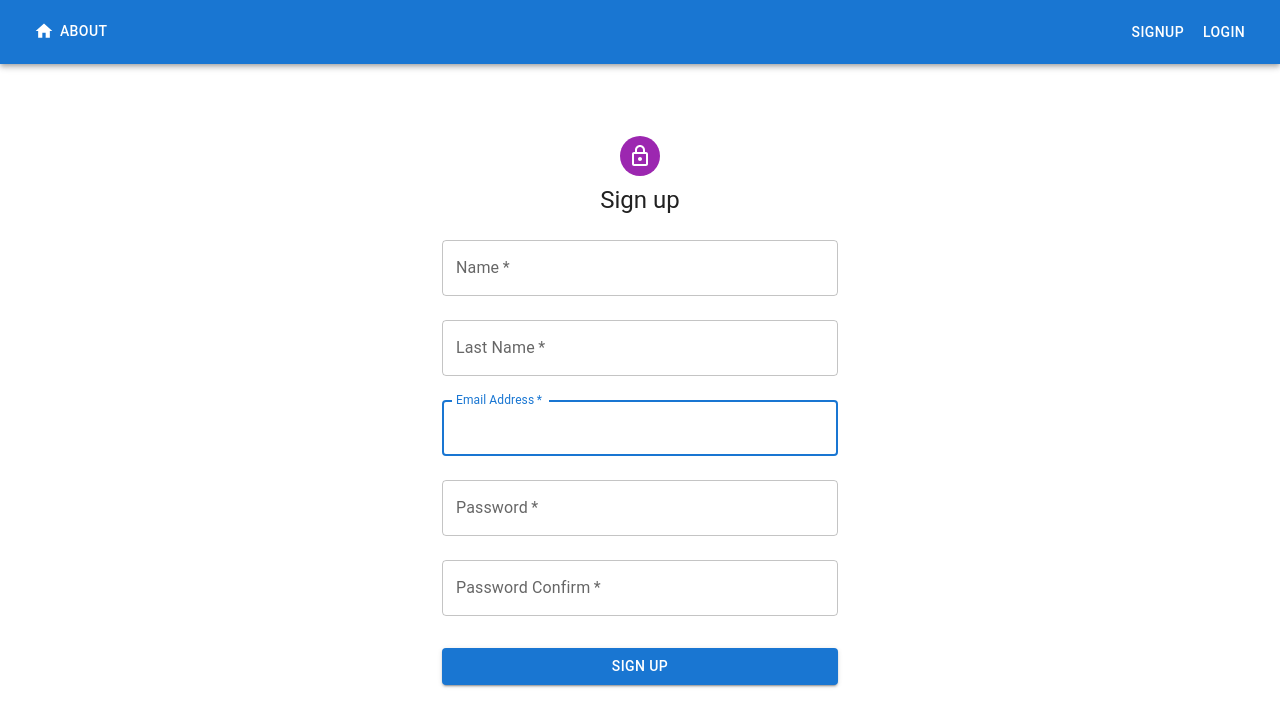
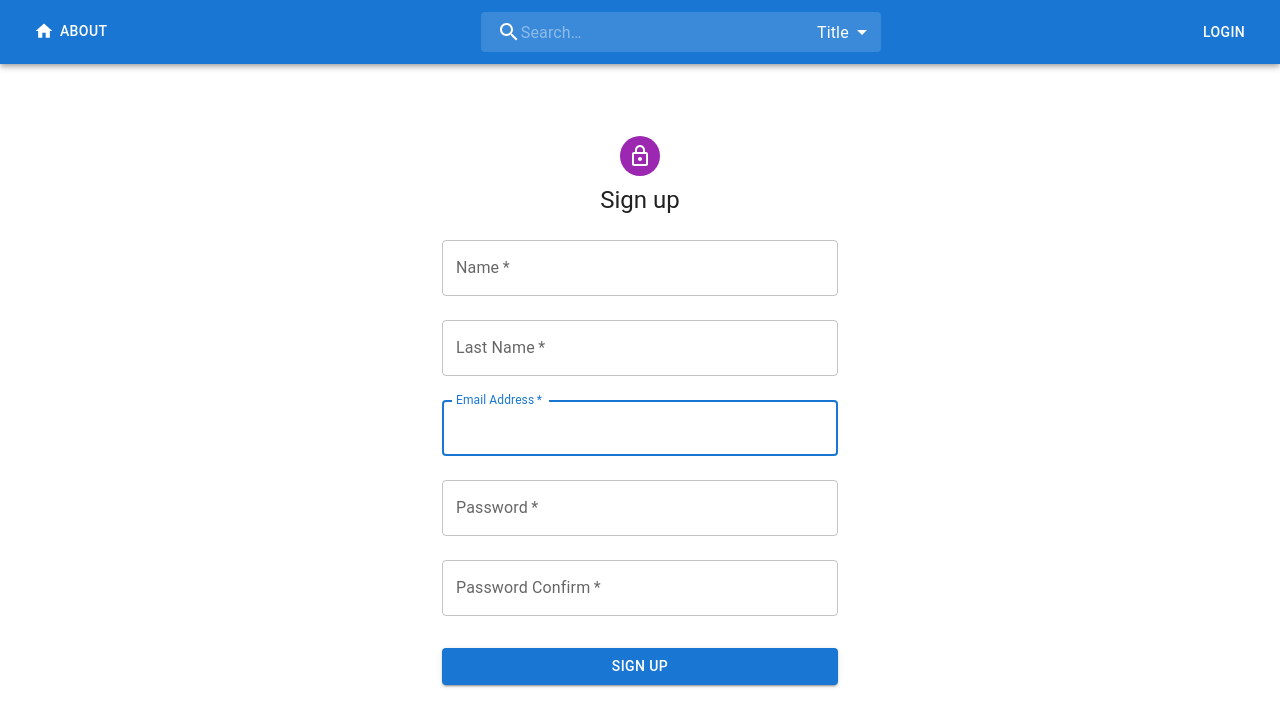
Before and after one commit to Bernardasko/recipe_website, a React (Vite) app in the folder front/: page /signup in a window 1280 px wide. Shown: the top 726 px of the page. Built offline with nearby package versions, Linux system fonts and the light colour scheme.

Commit message:
create a search bar

```diff
--- a/front/Layout.jsx
+++ b/front/Layout.jsx
@@ -1,103 +1,104 @@
-import {
-  AppBar,
-  Box,
-  Toolbar,
-  Typography,
-  Button,
-  IconButton,
-  CssBaseline,
-} from '@mui/material';
-import { Home as HomeIcon } from '@mui/icons-material';
-import { NavLink, Outlet, useNavigate } from 'react-router-dom';
-import { jwtDecode } from 'jwt-decode';
-import { useContext } from 'react';
-import { AppContext } from './src/context/AppContext';
+import { AppBar, Box, Toolbar, Typography, Button, IconButton, CssBaseline, Drawer,
+} from "@mui/material";
+import { Home as HomeIcon, Menu as MenuIcon } from "@mui/icons-material";
+import { NavLink, Outlet } from "react-router-dom";
+import { jwtDecode } from "jwt-decode";
+import { useContext, useState } from "react";
+import { AppContext } from "./src/context/AppContext";
+import SearchBar from "./src/components/SearchBar";
+import AppDrawer from "./src/components/AppDrawer";
+
+const drawerWidth = 240;
 
 function Layout() {
-  const {setToken} = useContext(AppContext)
-  const token = window.localStorage.getItem('token');
+  const { setToken } = useContext(AppContext);
+  const token = window.localStorage.getItem("token");
   let decoded;
   if (token) {
     decoded = jwtDecode(token);
   }
 
-  const navigate = useNavigate();
+  const [mobileOpen, setMobileOpen] = useState(false);
+
+  const handleDrawerToggle = () => {
+    setMobileOpen(!mobileOpen);
+  };
 
   const clearToken = () => {
     localStorage.clear();
-    setToken(null)
-    navigate('/');
+    setToken(null);
     window.location.reload();
-
   };
 
   return (
     <>
       <Box sx={{ flexGrow: 1 }}>
         <CssBaseline />
-        <AppBar position='static'>
+        <AppBar position="static">
           <Toolbar>
-            <Typography variant='h6' component='div' sx={{ flexGrow: 1 }}>
-              <Typography variant='h6' component='div'>
-                <Button color='inherit'>
+            <IconButton
+              color="inherit"
+              aria-label="open drawer"
+              edge="start"
+              onClick={handleDrawerToggle}
+              sx={{ mr: 2, display: { sm: "none" } }}
+            >
+              <MenuIcon />
+            </IconButton>
+            <Typography
+              variant="h6"
+              component="div"
+              sx={{ flexGrow: 1, display: { xs: "none", sm: "block" } }}
+            >
+              <Button color="inherit">
                 <NavLink
-                    to='/'
-                    style={{ textDecoration: 'none', color: 'white' }}
+                  to="/"
+                  style={{ textDecoration: "none", color: "white" }}
                 >
                   <HomeIcon sx={{ pb: 0.5 }} /> About
                 </NavLink>
               </Button>
               {token && (
-                      <Button color='inherit'>
+                <Button color="inherit">
                   <NavLink
-                          to='/category'
-                          style={{ textDecoration: 'none', color: 'white' }}
+                    to="/category"
+                    style={{ textDecoration: "none", color: "white" }}
                   >
                     Category
                   </NavLink>
                 </Button>
               )}
             </Typography>
-            </Typography>
-            <Typography
-              variant='h6'
-              component='div'
-              sx={{ ml: 2 }}
-            ></Typography>
+            <Box sx={{ flexGrow: 1, display: { md: "flex" } }}>
+              <SearchBar />
+            </Box>
             {token && (
-              <Button color='inherit'>
+              <>
+                <Button
+                  color="inherit"
+                  sx={{ display: { xs: "none", sm: "block" } }}
+                >
                   <NavLink
-                  to='/profile'
-                  style={{ textDecoration: 'none', color: 'white' }}
+                    to="/profile"
+                    style={{ textDecoration: "none", color: "white" }}
                   >
-                  profile ({decoded.name})
+                    Profile ({decoded.name})
                   </NavLink>
                 </Button>
+                <Button
+                  color="inherit"
+                  onClick={clearToken}
+                  sx={{ display: { xs: "none", sm: "block" } }}
+                >
+                  Logout
+                </Button>
+              </>
             )}
             {!token && (
-              <Button color='inherit'>
+              <Button color="inherit">
                 <NavLink
-                  to='/signup'
-                  style={{ textDecoration: 'none', color: 'inherit' }}
-                >
-                  Signup
-                </NavLink>
-              </Button>
-            )}
-            {token ? (
-              <Button color='inherit' onClick={clearToken}>
-                <NavLink
-                  to='/'
-                  style={{ textDecoration: 'none', color: 'inherit' }}
-                >
-                  Logout
-                </NavLink>
-              </Button>
-            ) : (
-              <Button color='inherit'>
-                <NavLink
-                  to='/login'
-                  style={{ textDecoration: 'none', color: 'inherit' }}
+                  to="/login"
+                  style={{ textDecoration: "none", color: "inherit" }}
                 >
                   Login
                 </NavLink>
@@ -105,6 +106,22 @@ function Layout() {
             )}
           </Toolbar>
         </AppBar>
+        <Box component="nav">
+          <Drawer
+            variant="temporary"
+            open={mobileOpen}
+            onClose={handleDrawerToggle}
+            ModalProps={{
+              keepMounted: true,
+            }}
+            sx={{
+              display: { xs: "block", sm: "none" },
+              "& .MuiDrawer-paper": { boxSizing: "border-box", width: drawerWidth },
+            }}
+          >
+            <AppDrawer handleDrawerToggle={handleDrawerToggle} />
+          </Drawer>
+        </Box>
       </Box>
       <Outlet />
     </>
--- /dev/null
+++ b/front/src/components/AppDrawer.jsx
@@ -0,0 +1,78 @@
+import { Box, Typography, List, ListItem, ListItemText } from "@mui/material";
+import { NavLink, useNavigate } from "react-router-dom";
+import { useContext } from "react";
+import { AppContext } from "../context/AppContext";
+import { jwtDecode } from "jwt-decode";
+
+function AppDrawer({ handleDrawerToggle }) {
+  const { setToken } = useContext(AppContext);
+  const token = window.localStorage.getItem("token");
+  let decoded;
+  if (token) {
+    decoded = jwtDecode(token);
+  }
+
+  const navigate = useNavigate();
+
+  const clearToken = () => {
+    localStorage.clear();
+    setToken(null);
+    navigate("/");
+    window.location.reload();
+  };
+
+  return (
+    <Box onClick={handleDrawerToggle} sx={{ textAlign: "center" }}>
+      <Typography variant="h6" sx={{ my: 2 }}>
+        Menu
+      </Typography>
+      <List>
+        <ListItem>
+          <NavLink to="/" style={{ textDecoration: "none", color: "black" }}>
+            <ListItemText primary="About" />
+          </NavLink>
+        </ListItem>
+        {token && (
+          <>
+            <ListItem>
+              <NavLink
+                to="/category"
+                style={{ textDecoration: "none", color: "black" }}
+              >
+                <ListItemText primary="Category" />
+              </NavLink>
+            </ListItem>
+            <ListItem>
+              <NavLink
+                to="/profile"
+                style={{ textDecoration: "none", color: "black" }}
+              >
+                <ListItemText primary={`Profile (${decoded.name})`} />
+              </NavLink>
+            </ListItem>
+            <ListItem onClick={clearToken}>
+              <NavLink
+                to="/"
+                style={{ textDecoration: "none", color: "black" }}
+              >
+                <ListItemText primary="Logout" />
+              </NavLink>
+            </ListItem>
+          </>
+        )}
+        {!token && (
+          <ListItem>
+            <NavLink
+              to="/login"
+              style={{ textDecoration: "none", color: "black" }}
+            >
+              <ListItemText primary="Login" />
+            </NavLink>
+          </ListItem>
+        )}
+      </List>
+    </Box>
+  );
+}
+
+export default AppDrawer;
--- /dev/null
+++ b/front/src/components/SearchBar.jsx
@@ -0,0 +1,116 @@
+import React, { useState, useEffect } from 'react';
+import { styled, alpha, MenuItem, Select, Box } from '@mui/material';
+import SearchIcon from '@mui/icons-material/Search';
+import InputBase from '@mui/material/InputBase';
+import ArrowDropDownIcon from '@mui/icons-material/ArrowDropDown';
+
+const Search = styled('div')(({ theme }) => ({
+  position: 'relative',
+  borderRadius: theme.shape.borderRadius,
+  backgroundColor: alpha(theme.palette.common.white, 0.15),
+  '&:hover': {
+    backgroundColor: alpha(theme.palette.common.white, 0.25),
+  },
+  marginLeft: 0,
+  width: '100%',
+  maxWidth: 400,
+  display: 'flex',
+  alignItems: 'center',
+  height: 40,
+}));
+
+const SearchIconWrapper = styled('div')(({ theme }) => ({
+  padding: theme.spacing(0, 2),
+  height: '100%',
+  position: 'absolute',
+  pointerEvents: 'none',
+  display: 'flex',
+  alignItems: 'center',
+  justifyContent: 'center',
+}));
+
+const StyledInputBase = styled(InputBase)(({ theme }) => ({
+  color: 'inherit',
+  width: '100%',
+  '& .MuiInputBase-input': {
+    padding: theme.spacing(1, 1, 1, 0),
+    paddingLeft: `calc(0.5em + ${theme.spacing(4)})`,
+    transition: theme.transitions.create('width'),
+    width: '100%',
+    marginLeft: "px",
+  },
+}));
+
+const StyledSelect = styled(Select)(({ theme }) => ({
+  color: 'inherit',
+  '& .MuiSelect-icon': {
+    color: 'inherit',
+  },
+  '& .MuiOutlinedInput-notchedOutline': {
+    border: 'none',
+  },
+}));
+
+function SearchBar({ onSearch, onSort }) {
+  const [searchValue, setSearchValue] = useState('');
+  const [searchCriteria, setSearchCriteria] = useState('title');
+  const [sortCriteria, setSortCriteria] = useState('');
+
+  useEffect(() => {
+    if (searchValue) {
+      onSearch(searchValue, searchCriteria);
+    }
+  }, [searchValue, searchCriteria, onSearch]);
+
+  useEffect(() => {
+    if (sortCriteria) {
+      onSort(sortCriteria);
+    }
+  }, [sortCriteria, onSort]);
+
+  const handleChange = (event) => {
+    const value = event.target.value;
+    if (value.startsWith('search:')) {
+      setSearchCriteria(value.replace('search:', ''));
+    } else {
+      setSortCriteria(value.replace('sort:', ''));
+    }
+  };
+
+  return (
+    <Search>
+      <SearchIconWrapper>
+        <SearchIcon />
+      </SearchIconWrapper>
+      <StyledInputBase
+        placeholder="Search…"
+        inputProps={{ 'aria-label': 'search' }}
+        value={searchValue}
+        onChange={(e) => setSearchValue(e.target.value)}
+      />
+      <Box sx={{ display: 'flex', alignItems: 'center'}}>
+        <StyledSelect
+          value={`search:${searchCriteria}` || `sort:${sortCriteria}`}
+          onChange={handleChange}
+          displayEmpty
+          inputProps={{ 'aria-label': 'criteria' }}
+          IconComponent={ArrowDropDownIcon}
+        >
+          <MenuItem disabled>
+            <em>Search By</em>
+          </MenuItem>
+          <MenuItem value="search:title">Title</MenuItem>
+          <MenuItem value="search:ingredients">Ingredients</MenuItem>
+          <MenuItem value="search:category">Category</MenuItem>
+          <MenuItem disabled>
+            <em>Sort By</em>
+          </MenuItem>
+          <MenuItem value="sort:cuisine">Cuisine (Country)</MenuItem>
+          <MenuItem value="sort:category">Category</MenuItem>
+        </StyledSelect>
+      </Box>
+    </Search>
+  );
+}
+
+export default SearchBar;
```
Lines whose indentation alone changed are shown as unchanged.
